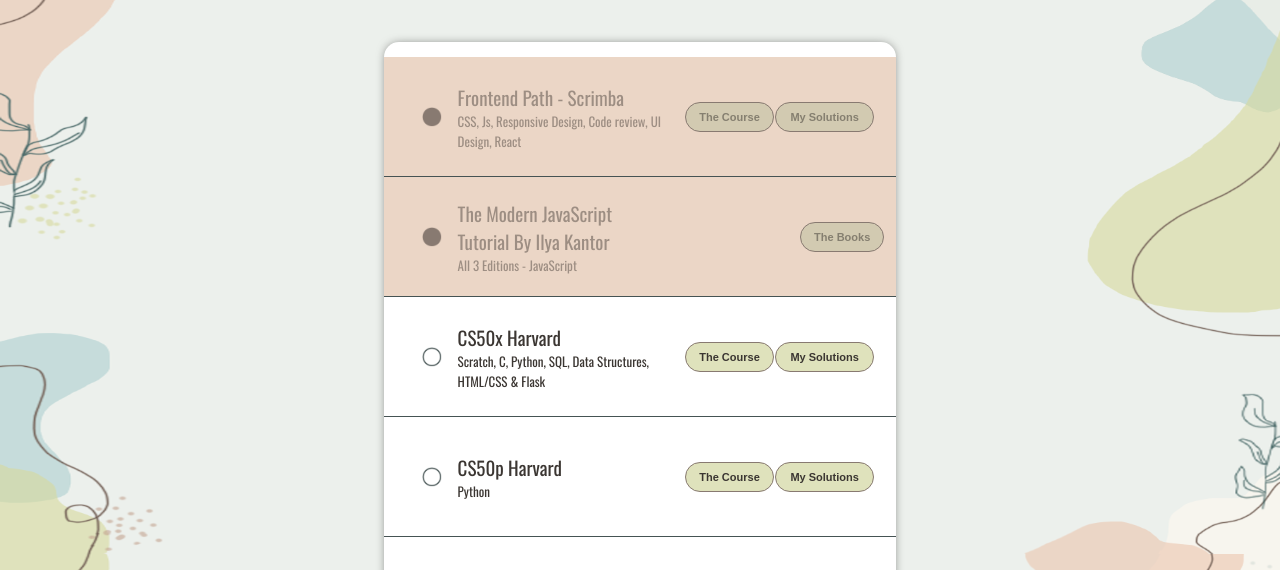
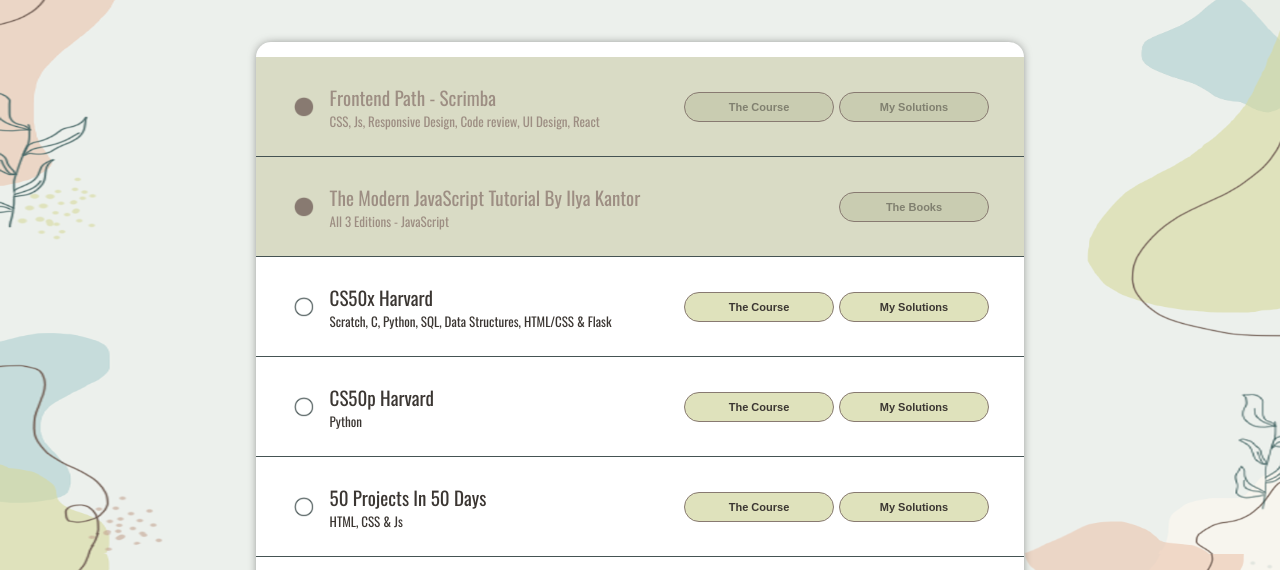
Before and after one commit to katayoon-rb/Development-Journey, a plain HTML site: page index.html in a window 1280 px wide. Shown: the part 181-751 px from the top of the page. Drawn offline with nearby package versions, Linux system fonts and the light colour scheme.

Commit message:
Update style.css

```diff
--- a/style.css
+++ b/style.css
@@ -55,6 +55,7 @@
     border-radius: 15px;
     box-shadow: 0 0 10px -2px #1b1a1995;
 }
+
     li {
         display: flex !important;
         justify-content: center;
@@ -63,7 +64,7 @@
 
         border-bottom: 1px solid #455353;
 
-        height: 16vh;
+        height: 100px;
         padding: 30px 0;
     }
 
@@ -114,44 +115,51 @@
                 .sec { margin-top: 5px; }
 
 
-.done { background-color: #ebd6c6; }
+.done { background-color: #bbbf978d; }
     .done .bullet { content: url(donebullet.png); }
     .done .wrap { color: #9d8e83; }
     .done button { background-color: #bdc0a085; color: #3b363282; }
 
-.last { border: none; }
 .small { font-size: 17px; }
 
 
-@media (min-width: 500px) {
+@media (min-width: 850px) {
     body {
         background-image: url(bg\ -\ Copy.png);
+        background-size: contain;
         margin: 75px 0;
-        background-size: contain;
     }
-
     .name { font-size: 55px; }
     .title { font-size: 25px; }
-
-    ul { margin: 45px 0; width: 40vw; }
-        li { height: 15vh; }
+    ul { margin: 45px 0; width: 70vw; }
         .bullet{ width: 20px; left: 3vw; }
         .wrap { left: 5.75vw; }
             span { font-size: 20px; }
-                p { width: 18vw; }
         .buttons {
             flex-direction: row;
-                right: 3vw;
-                width: 13.5vw;
+            align-items: center;
+            justify-content: flex-end;
+
+            right: 30px;
+            width: 30%;
             margin: 0;
         }
             button {
                 height: 30px;
-                    width: 120%;
+                width: 100px;
                 font-size: 11px;
+                margin-right: 5px;
             }
-                .site {  margin-right: 18px; }
             .sec { margin-top: 0; }
     .small { font-size: 20px; }
-    .one-btn { right: -6vw; }
+
+    .wrap span { max-width: 250px; }
 }
+
+
+@media (min-width: 1200px) {
+    ul { width: 60vw; }
+    p { width: 350px; }
+    button { width: 150px; }
+    .wrap span { max-width: 350px; }
+}
```
Lines whose indentation alone changed are shown as unchanged.
